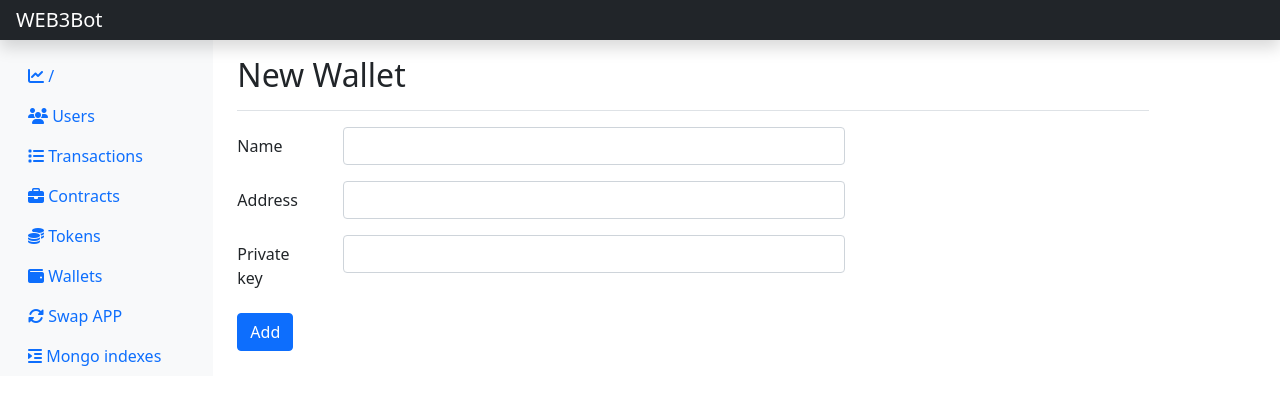
After one commit to makeev/web3_bot, a Python web app: template src/project/templates/wallet_form.html in a window 1280 px wide. The commit adds this page. Shown: the top 405 px of the page. Run offline with Jinja, Linux system fonts and the light colour scheme; the template is opened without the code that fills it, so the values that code supplies are empty; some libraries are stand-ins or nearby versions.

Commit message:
сущность Wallet

```diff
--- a/src/project/models/__init__.py
+++ b/src/project/models/__init__.py
@@ -3,3 +3,4 @@ from .transaction import *
 from .contract import *
 from .chain import *
 from .token import *
+from .wallet import *
--- a/src/project/templates/base.html
+++ b/src/project/templates/base.html
@@ -81,6 +81,12 @@
                             </a>
                         </li>
                         <li class="nav-item">
+                            <a class="nav-link active" aria-current="page" href="{{ url_for("admin.wallets_list") }}">
+                                <span class="fas fa-wallet"></span>
+                                Wallets
+                            </a>
+                        </li>
+                        <li class="nav-item">
                             <a class="nav-link active" aria-current="page" href="{{ url_for("admin.swap") }}">
                                 <span class="fas fa-sync-alt"></span>
                                 Swap APP
--- /dev/null
+++ b/src/project/templates/wallet_form.html
@@ -0,0 +1,42 @@
+{% extends 'base.html' %}
+
+{% block main %}
+<div class="d-flex justify-content-between flex-wrap flex-md-nowrap align-items-center pt-3 pb-2 mb-3 border-bottom">
+    <h1 class="h2">{{ obj.name if obj else "New Wallet" }}</h1>
+</div>
+
+<div class="col-md-8">
+    <form method="post">
+        <div class="form-group row mt-3">
+            <label for="name" class="col-sm-2 col-form-label">Name</label>
+            <div class="col-sm-10">
+                <input type="text" class="form-control" id="name" name="name" value="{{ obj.name if obj else '' }}" required>
+            </div>
+        </div>
+
+        <div class="form-group row mt-3">
+            <label for="name" class="col-sm-2 col-form-label">Address</label>
+            <div class="col-sm-10">
+                <input type="text" class="form-control" id="address" name="address" value="{{ obj.address if obj else '' }}" required>
+            </div>
+        </div>
+
+        <div class="form-group row mt-3">
+            <label for="name" class="col-sm-2 col-form-label">Private key</label>
+            <div class="col-sm-10">
+                <input type="text" class="form-control" id="private_key" name="private_key" value="{{ obj.private_key if obj else '' }}">
+            </div>
+        </div>
+
+        <div class="form-group row mt-3">
+            <div class="col-sm-2">
+                <button type="submit" class="btn btn-primary">{{ 'Save' if obj else 'Add' }}</button>
+            </div>
+        </div>
+    </form>
+</div>
+
+<script>
+</script>
+
+{% endblock %}
--- a/src/project/views/__init__.py
+++ b/src/project/views/__init__.py
@@ -6,3 +6,4 @@ from .contracts import *
 from .tokens import *
 from .indexes import *
 from .swap import *
+from .wallets import *
--- a/src/urls.py
+++ b/src/urls.py
@@ -42,4 +42,10 @@ admin.add_route(views.ensure_indexes_view, "/indexes/ensure/<model_name>", metho
 admin.add_route(views.swap_view, "/swap", methods=["GET"], name="swap")
 admin.add_route(views.swap_view, "/swap/<chain_id>", methods=["GET"], name="swap_in_chain")
 
+# wallets
+admin.add_route(views.list_wallets_view, "/wallets", methods=["GET"], name="wallets_list")
+admin.add_route(views.WalletCreateView.as_view(), "/wallets/add", methods=["GET", "POST"], name="wallets_add")
+admin.add_route(views.delete_wallet_view, "/wallets/<id>", methods=["DELETE"], name="wallets_delete")
+admin.add_route(views.get_native_balances_view, "/wallets/<id>/native_balances", methods=["GET"], name="wallets_native_balances")
+
 app.blueprint(admin)
```
Also changed, not shown: src/project/models/chain.py (+5 -2 lines), src/project/models/wallet.py (added, +26 -0 lines), src/project/templates/wallets.html (added, +69 -0 lines), src/project/views/wallets.py (added, +56 -0 lines).
